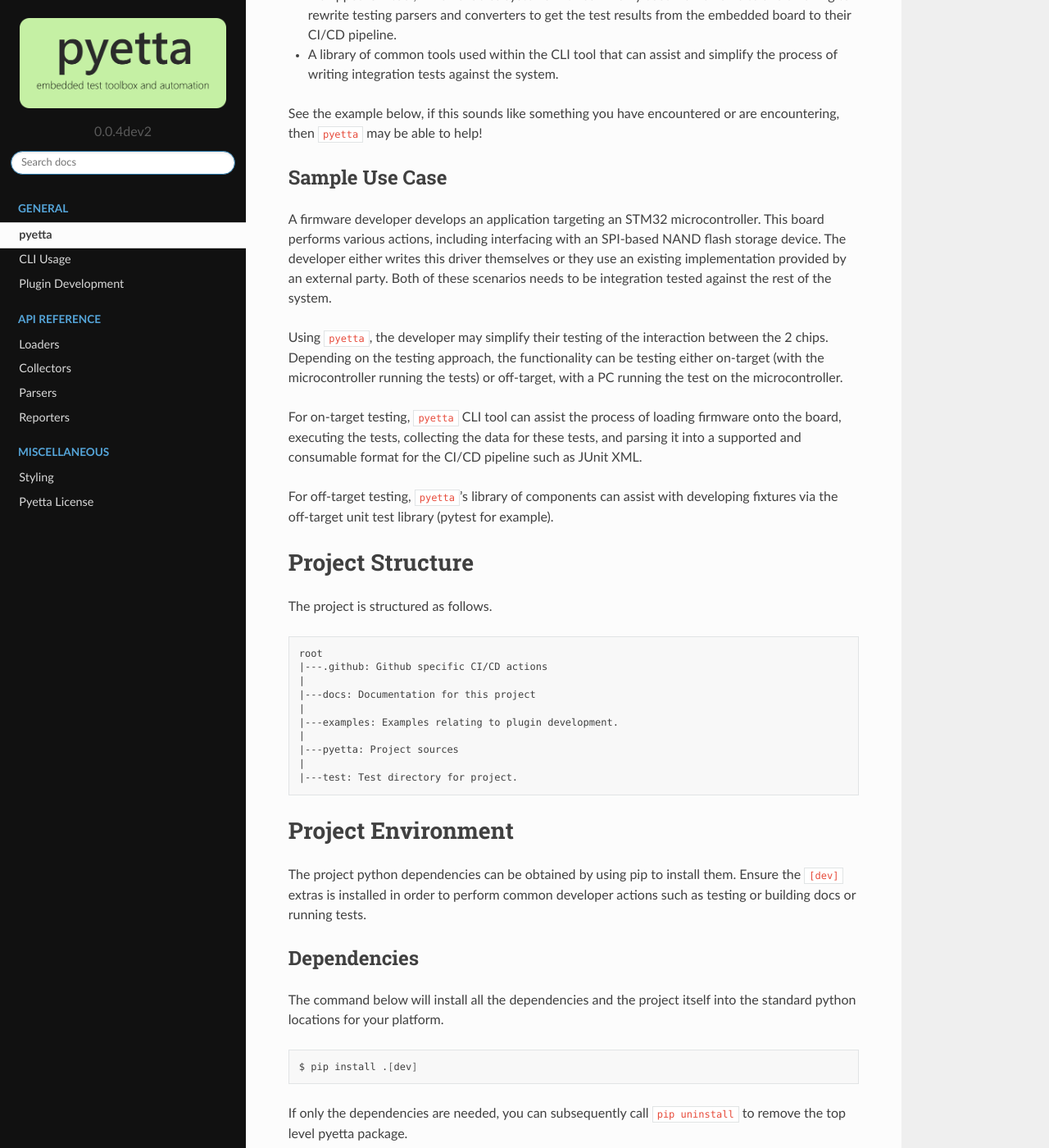
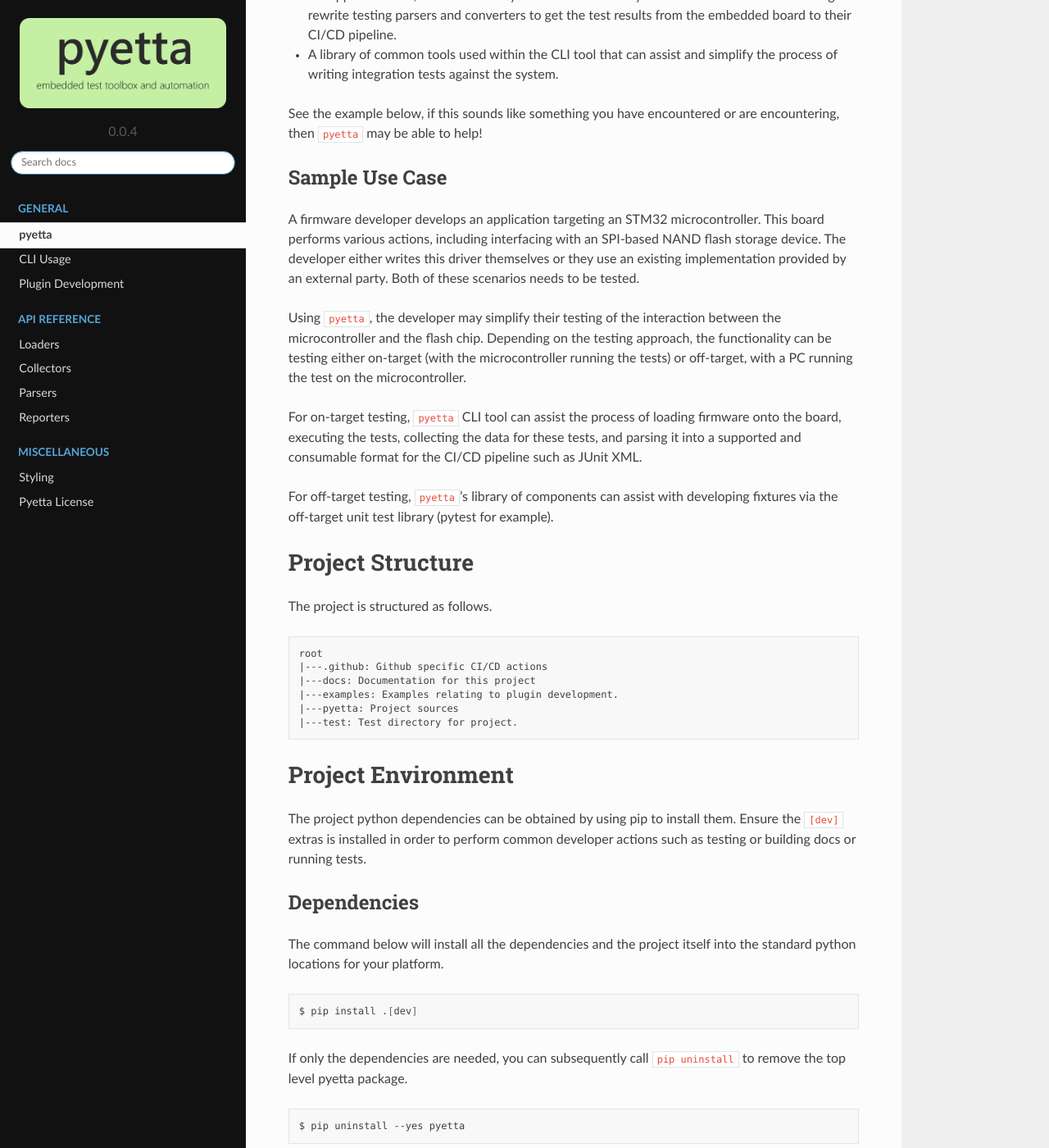
Before and after one commit to kenkaijie/pyetta, a Sphinx documentation site: the page built from docs/index.rst, in a window 1280 px wide and 1400 px high, scrolled down 747 px. Shown: the whole window at 82% size. Built offline with Sphinx 7.4.7 and the Read the Docs theme 2.0.0, drawn with Linux system fonts in a browser that asks for light colours.

Commit message:
release: minor updates for new release

````diff
--- a/README.md
+++ b/README.md
@@ -45,14 +45,13 @@
 microcontroller. This board performs various actions, including interfacing
 with an SPI-based NAND flash storage device. The developer either writes this
 driver themselves or they use an existing implementation provided by an external
-party. Both of these scenarios needs to be integration tested against the rest
-of the system.
+party. Both of these scenarios needs to be tested.
 
 Using `pyetta`, the developer may simplify their testing of the interaction
-between the 2 chips. Depending on the testing approach, the
-functionality can be testing either on-target (with the microcontroller
-running the tests) or off-target, with a PC running the test on the
-microcontroller.
+between the microcontroller and the flash chip. Depending on the testing
+approach, the functionality can be testing either on-target (with the
+microcontroller running the tests) or off-target, with a PC running the test on
+the microcontroller.
 
 For on-target testing, `pyetta` CLI tool can assist the process of loading
 firmware onto the board, executing the tests, collecting the data for these
@@ -69,13 +68,9 @@
 ```text
 root
 |---.github: Github specific CI/CD actions
-|
 |---docs: Documentation for this project
-|
 |---examples: Examples relating to plugin development.
-|
 |---pyetta: Project sources
-|
 |---test: Test directory for project.
 ```
 
--- a/docs/loaders.rst
+++ b/docs/loaders.rst
@@ -14,7 +14,7 @@
 Implementations
 =================
 
-The pyetta library comes with some default loaders for use to upload test runners to devices.
+The ``pyetta`` library comes with some default loaders for use to upload test runners to devices.
 
 .. automodule:: pyetta.loaders
     :members:
--- a/docs/plugin_development.rst
+++ b/docs/plugin_development.rst
@@ -2,8 +2,7 @@
 Plugin Development
 =======================
 
-This section has guidelines on creating extension plugins for the pyetta
-system.
+This section has guidelines on creating extension plugins for ``pyetta``.
 
 Click Subcommands
 =====================
--- a/pyproject.toml
+++ b/pyproject.toml
@@ -1,6 +1,6 @@
 [project]
 name = "pyetta"
-version = "0.0.4dev2"
+version = "0.0.4"
 description = "Tooling for automated testing on embedded bare metal platforms."
 authors = [
     { name = "Kenneth Ng", email = "ngkaijie@hotmail.com" }
@@ -49,8 +49,8 @@
 ]
 
 [project.urls]
-repository = "https://github.com/kenkaijie/pyetta"
-documentation = "https://pyetta.readthedocs.io/"
+Repository = "https://github.com/kenkaijie/pyetta"
+Documentation = "https://pyetta.readthedocs.io/"
 
 [project.scripts]
 pyetta = "pyetta.__main__:main"
````
